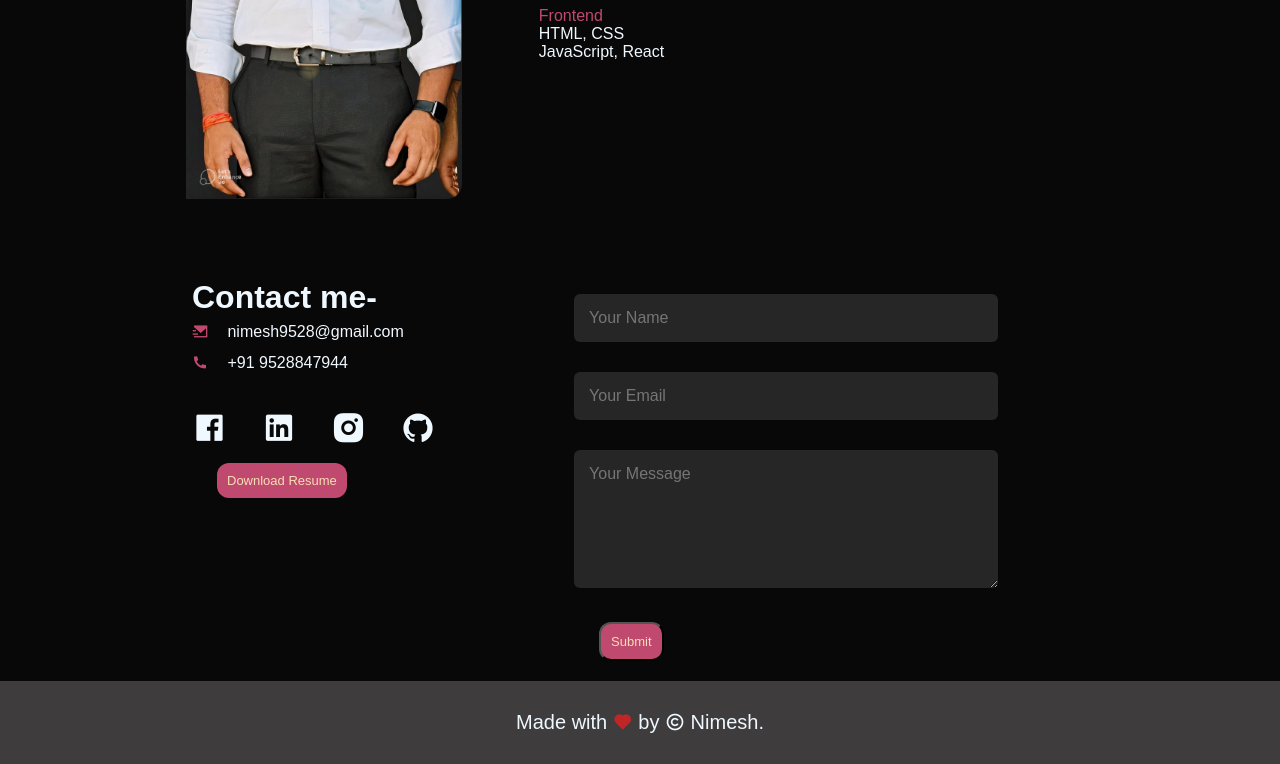
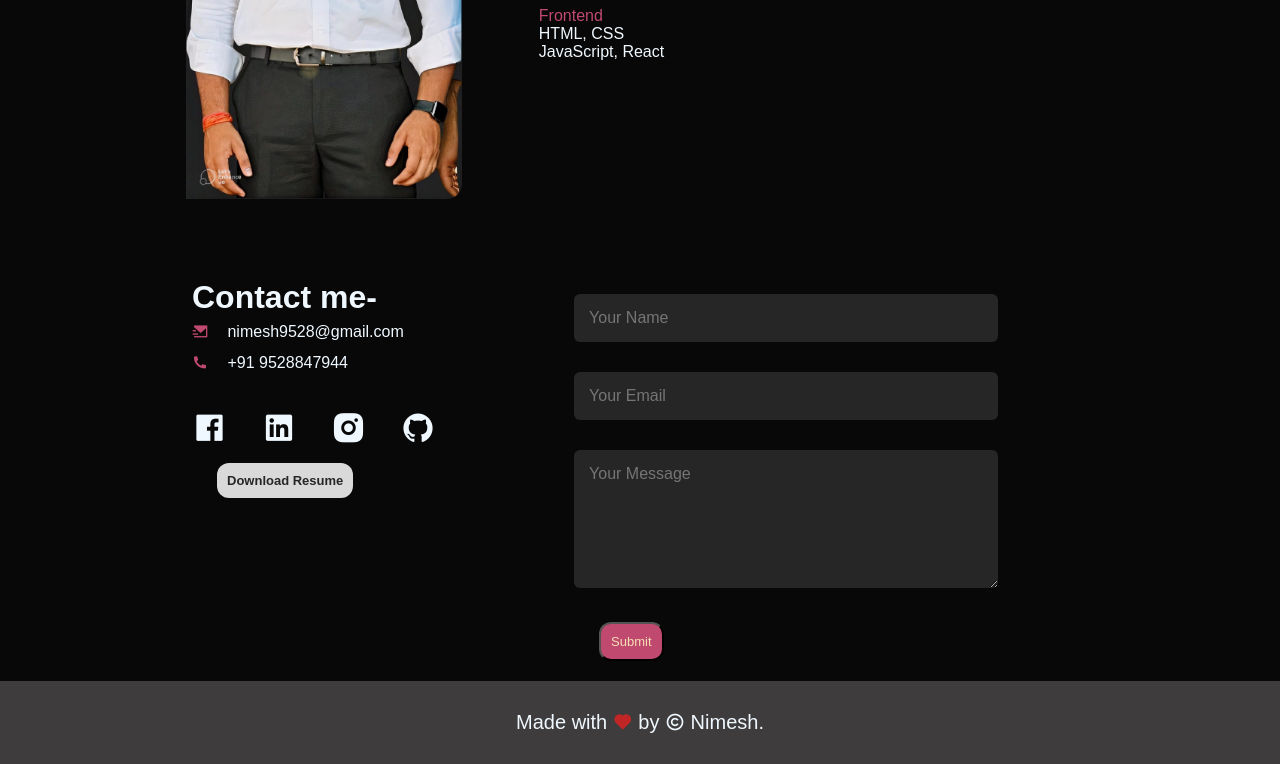
Before and after one commit to nimesh9528/PortfolioLive, a plain HTML site: page index.html in a window 1280 px wide. In both pictures the pointer is over the link "Download Resume". Shown: the part 1195-1959 px from the top of the page. Drawn offline with nearby package versions, Linux system fonts and the light colour scheme.

Commit message:
Update style.css

```diff
--- a/style.css
+++ b/style.css
@@ -17,7 +17,7 @@ html,body{
 #main{
     width: 100%;
     height: 100vh;
-    background-image: url("/portfolio2/profile2.png");
+    background-image: url("/image/profile2.png");
     background-size: cover;
     background-position: 1% 9%;
 }
@@ -203,6 +203,11 @@ nav ul li a:hover::after{
 #social a:hover{
     transform: translateY(-5px);
 }
+.btn.btn2:hover{
+    background-color: #dad9d9;
+    color: #262626;
+    font-weight: bold;
+}
 .btn.btn2{
     margin-top: 15px;
     margin-left: 25px;
```
